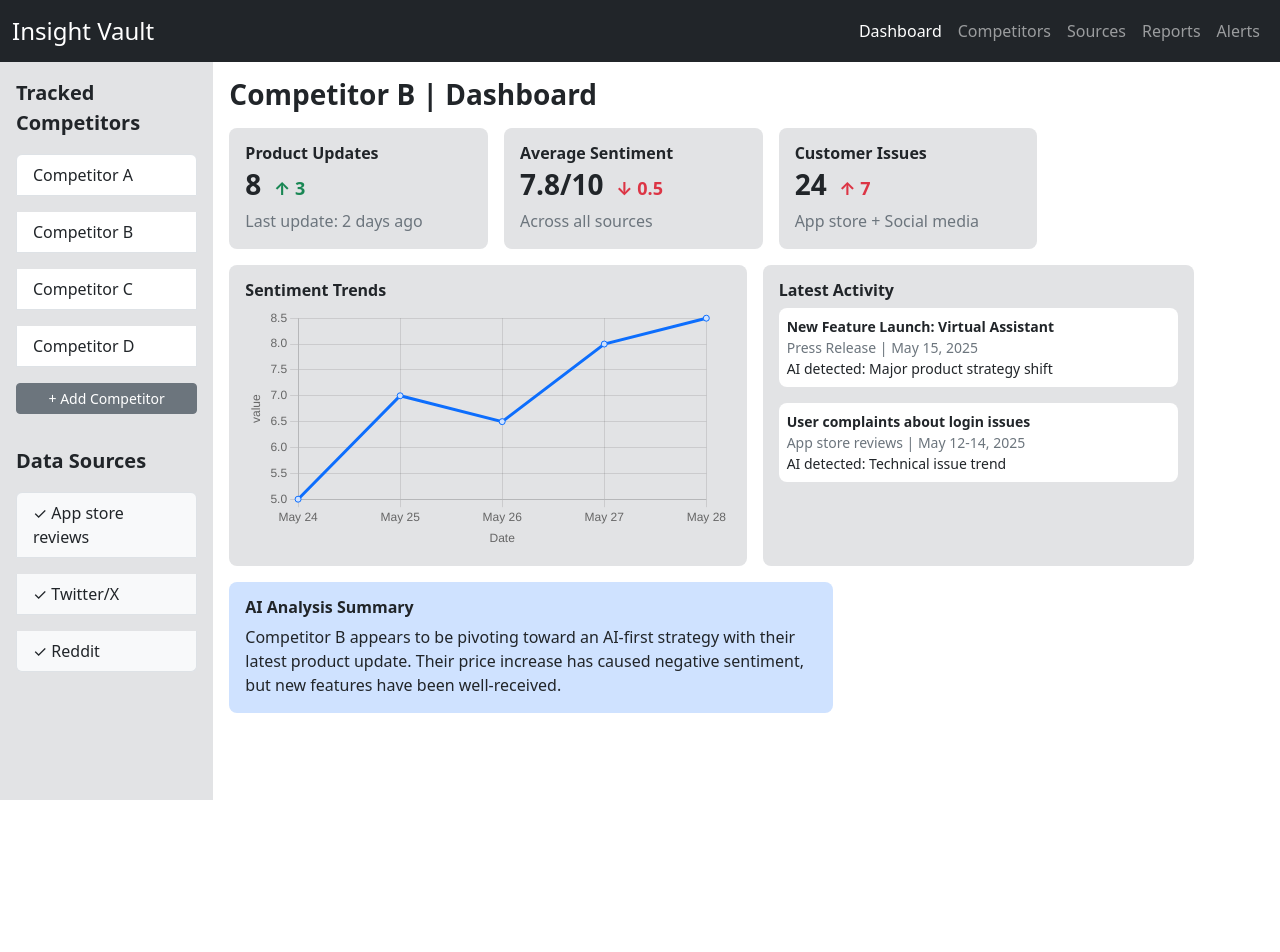
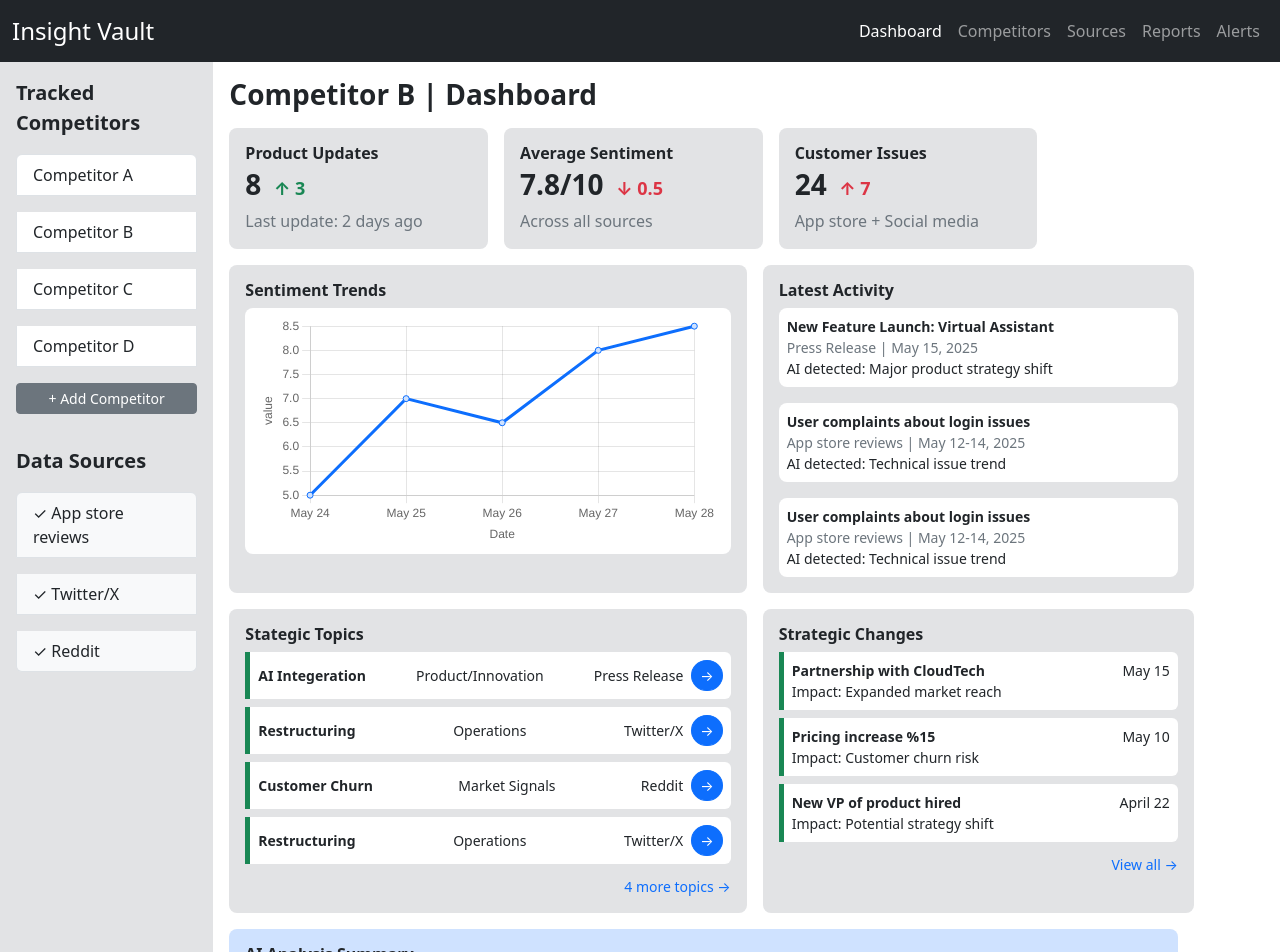
Before and after one commit to edwzeledon/insight-vault, a React (Vite) app in the folder frontend/: page /#/ in a window 1280 px wide. Shown: the top 952 px of the page. Before the commit the page ends 800 px from the top, so only its background shows below. Built offline with nearby package versions, Linux system fonts and the light colour scheme.

Commit message:
feat: complete dashboard layout

```diff
--- a/frontend/src/Dashboard.jsx
+++ b/frontend/src/Dashboard.jsx
@@ -14,6 +14,49 @@ export default function Dashboard() {
         'App store reviews',
         'Twitter/X',
         'Reddit'
+    ])
+    const [topics, setTopics] = useState([
+        {
+            title: 'AI Integeration',
+            category: 'Product/Innovation',
+            source: 'Press Release',
+            link: '#'
+        },
+        {
+            title: 'Restructuring',
+            category: 'Operations',
+            source: 'Twitter/X',
+            link: '#'
+        },
+        {
+            title: 'Customer Churn',
+            category: 'Market Signals',
+            source: 'Reddit',
+            link: '#'
+        },
+        {
+            title: 'Restructuring',
+            category: 'Operations',
+            source: 'Twitter/X',
+            link: '#'
+        },
+    ])
+    const [changes, setChanges] = useState([
+        {
+            title: 'Partnership with CloudTech',
+            impact: 'Expanded market reach',
+            date: 'May 15'
+        },
+        {
+            title: 'Pricing increase %15',
+            impact: 'Customer churn risk',
+            date: 'May 10'
+        },
+        {
+            title: 'New VP of product hired',
+            impact: 'Potential strategy shift',
+            date: 'April 22'
+        }
     ])
 
     function handleCompClick() {
@@ -44,7 +87,7 @@ export default function Dashboard() {
                             <span className="fw-bold fs-5"> Data Sources</span>
                             <ul className="list-group ">
                                 {
-                                    sources.map((src, index)=> {
+                                    sources.map((src, index) => {
                                         return (
                                             <li key={index} className="list-group-item bg-light mt-3"> &#10003; {src} </li>
                                         )
@@ -85,18 +128,27 @@ export default function Dashboard() {
                     <div className="row g-0 gap-3 mb-3">
                         <div className="col-6 bg-secondary-subtle rounded-3 p-3">
                             <h6 className="fw-bold"> Sentiment Trends </h6>
-                            <LineChart />
+                            <div className="container bg-white rounded-3 py-2">
+                                <LineChart />
+                            </div>
                         </div>
                         <div className="col-5 bg-secondary-subtle rounded-3 p-3">
                             <h6 className="fw-bold"> Latest Activity </h6>
-                            <div className="mb-3 rounded-3 p-2 bg-white" style={{fontSize: '14px'}}>
+                            <div className="mb-3 rounded-3 p-2 bg-white" style={{ fontSize: '14px' }}>
                                 <span className="fw-bold"> New Feature Launch: Virtual Assistant </span>
                                 <div>
                                     <span className="text-secondary"> Press Release | May 15, 2025 </span>
                                     <p className="m-0"> AI detected: Major product strategy shift</p>
                                 </div>
                             </div>
-                            <div className="rounded-3 p-2 bg-white" style={{fontSize: '14px'}}>
+                            <div className="mb-3 rounded-3 p-2 bg-white" style={{ fontSize: '14px' }}>
+                                <span className="fw-bold"> User complaints about login issues </span>
+                                <div>
+                                    <span className="text-secondary"> App store reviews | May 12-14, 2025 </span>
+                                    <p className="m-0"> AI detected: Technical issue trend</p>
+                                </div>
+                            </div>
+                            <div className="rounded-3 p-2 bg-white" style={{ fontSize: '14px' }}>
                                 <span className="fw-bold"> User complaints about login issues </span>
                                 <div>
                                     <span className="text-secondary"> App store reviews | May 12-14, 2025 </span>
@@ -105,10 +157,57 @@ export default function Dashboard() {
                             </div>
                         </div>
                     </div>
+                    <div className="row g-0 gap-3 mb-3">
+                        <div className="col-6 rounded-3 p-3 bg-secondary-subtle">
+                            <h6 className="fw-bold"> Stategic Topics</h6>
+                            <div className="row g-0" style={{ fontSize: '14px' }}>
+                                {
+                                    topics.map((topic, index) => {
+                                        return (
+                                            <div key={index} className="col-12 bg-white p-2 mb-2 border-start border-success border-5 rounded-end d-flex justify-content-between align-items-center">
+                                                <span className="fw-bold"> {topic.title}</span>
+                                                <span> {topic.category} </span>
+                                                <span className="d-flex align-items-center">
+                                                    {topic.source}
+                                                    <a href={topic.link} target="_blank" className="btn btn-primary btn-sm rounded-circle ms-2"> &rarr; </a>
+                                                </span>
+                                            </div>
+                                        )
+                                    })
+                                }
+                                <div className="col-12 mt-1 d-flex justify-content-end">
+                                    <a href="#" className="link-primary text-decoration-none">4 more topics &rarr;</a>
+                                </div>
+                            </div>
+                        </div>
+                        <div className="col-5 rounded-3 p-3 bg-secondary-subtle">
+                            <h6 className="fw-bold"> Strategic Changes</h6>
+                            <div className="row g-0" style={{ fontSize: '14px' }}>
+                                {
+                                    changes.map((change, index) => {
+                                        return (
+                                            <div key={index} className="col-12 bg-white p-2 mb-2 border-start border-success border-5 rounded-end align-items-center">
+                                                <div className="d-flex justify-content-between">
+                                                    <span className="fw-bold"> {change.title}</span>
+                                                    <span> {change.date} </span>
+                                                </div>
+                                                <div className="d-flex align-items-center">
+                                                    Impact: {change.impact}
+                                                </div>
+                                            </div>
+                                        )
+                                    })
+                                }
+                                <div className="col-12 mt-1 d-flex justify-content-end">
+                                    <a href="#" className="link-primary text-decoration-none">View all &rarr;</a>
+                                </div>
+                            </div>
+                        </div>
+                    </div>
                     <div className="row g-0">
-                        <div className="col-7 bg-primary-subtle rounded-3 p-3">
+                        <div className="col-11 bg-primary-subtle rounded-3 p-3">
                             <h6 className="fw-bold"> AI Analysis Summary </h6>
-                            <p className="m-0">
+                            <p className="m-0 col-8">
                                 Competitor B appears to be pivoting toward an AI-first strategy with their latest product update.
                                 Their price increase has caused negative sentiment, but new features have been well-received.
                             </p>
```
